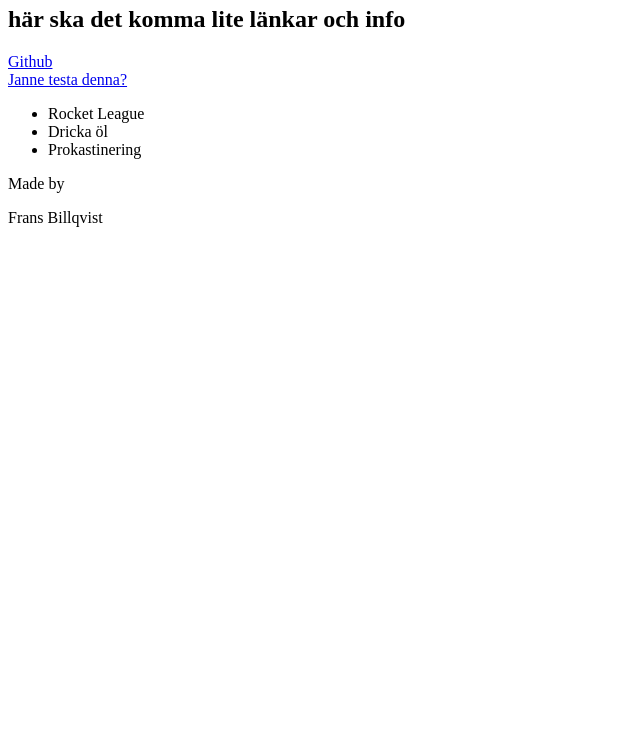
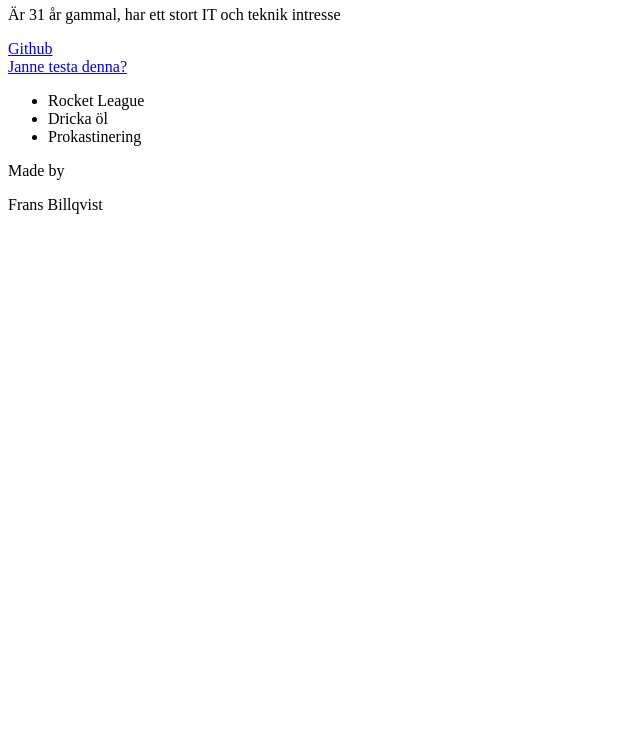
Before and after one commit to LinusErikNilsson/blue-hackaton, a plain HTML site: page frans_billquist.html in a window 1280 px wide. Shown: the part 60-800 px from the top of the page, without its empty margins (0-640 px from the left). Drawn offline with Linux system fonts and the light colour scheme.

Commit message:
fixat <p>Med info

```diff
--- a/frans.html
+++ b/frans_billquist.html
@@ -3,7 +3,7 @@
     <body>
         <div>
         <h1>Frans Billqvist</h1>
-        <h2>här ska det komma lite länkar och info</h2>
+        <p>Är 31 år gammal, har ett stort IT och teknik intresse</p>
         <a href="https://github.com/FransBillqvist">Github</a><br/>
         <a href="https://reaperbugs.pwnsdx.com/index">Janne testa denna?</a>
         <ul>
```
